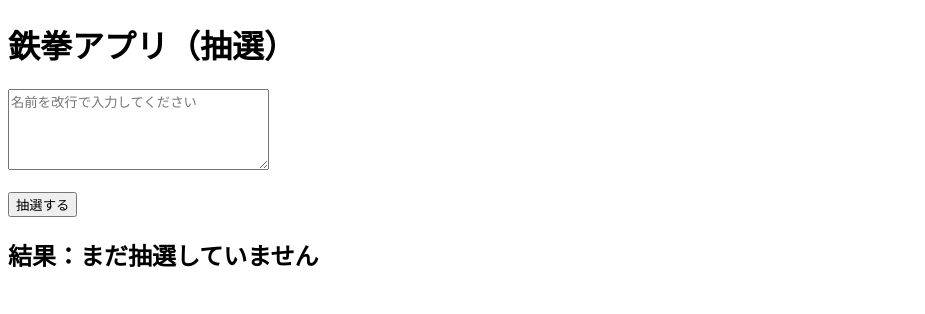
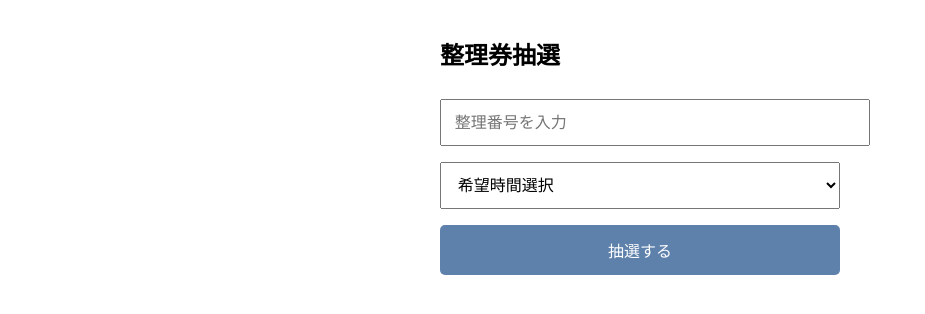
Before and after one commit to ANYUfuku/tekken-app, a plain HTML site: page index.html in a window 1280 px wide. Shown: the whole page, without its empty margins (0-925 px from the left). Drawn offline with Linux system fonts and the light colour scheme.

Commit message:
Add files via upload

```diff
--- a/index.html
+++ b/index.html
@@ -1,26 +1,51 @@
 <!DOCTYPE html>
 <html lang="ja">
-<head>
-  <meta charset="UTF-8" />
-  <title>鉄拳アプリ（抽選）</title>
+<head><meta charset="UTF-8"><meta name="viewport" content="width=device-width,initial-scale=1.0">
+<title>整理券抽選</title>
+<style>
+ body{font-family:sans-serif;padding:1rem;max-width:400px;margin:auto;}
+ input,select,button{width:100%;padding:0.8rem;margin:0.5rem 0;font-size:1rem;}
+ button{background:#5e81ac;color:#fff;border:none;border-radius:5px;}
+ .result{padding:1rem;border-radius:5px;margin-top:1rem;}
+ .win{background:#a3be8c;color:#2e3440;}
+ .lose{background:#bf616a;color:#fff;}
+</style>
 </head>
 <body>
-  <h1>鉄拳アプリ（抽選）</h1>
-  <textarea id="names" rows="5" cols="30" placeholder="名前を改行で入力してください"></textarea><br><br>
-  <button onclick="draw()">抽選する</button>
-  <h2 id="result">結果：まだ抽選していません</h2>
+<h2>整理券抽選</h2>
+<input id="id" placeholder="整理番号を入力">
+<select id="hope">
+ <option value="">希望時間選択</option>
+ <!-- 希望時間は30分単位 -->
+ <option>10:00</option><option>10:30</option><option>11:00</option><option>11:30</option><option>12:00</option>
+</select>
+<button onclick="submitDraw()">抽選する</button>
+<div id="msg"></div>
+<script>
+const URL = 'https://script.google.com/macros/s/AKfycbzeUt6wcfOAwVJd-mMqh_78Z1mEz8wk4do8Xk4W4fiNpp2fTwJWYc8aDaPrOqUrq4sQ/exec';
 
-  <script>
-    function draw() {
-      const raw = document.getElementById("names").value.trim();
-      const list = raw.split("\n").filter(name => name !== "");
-      if (list.length === 0) {
-        alert("名前を入力してください！");
-        return;
-      }
-      const winner = list[Math.floor(Math.random() * list.length)];
-      document.getElementById("result").innerText = `結果：${winner}さんが当選！`;
+async function submitDraw(){
+  const id = document.getElementById('id').value.trim();
+  const hope = document.getElementById('hope').value;
+  if(!id || !hope){ alert('番号と希望時間を入力してください'); return; }
+  const res = await fetch(URL, {
+    method:'POST',
+    headers:{'Content-Type':'application/x-www-form-urlencoded'},
+    body:`id=${encodeURIComponent(id)}&hope=${encodeURIComponent(hope)}`
+  });
+  const data = await res.json();
+  const el = document.getElementById('msg');
+  el.className='result ' + (data.win ? 'win' : 'lose');
+  if(data.win){
+    if(data.assign){
+      el.innerText = `当選！案内時間：${data.assign}`;
+    } else {
+      el.innerText = '当選しましたが、希望枠は満席です。繰り上げを待機中';
     }
-  </script>
+  } else {
+    el.innerText = '残念ながらハズレでした…';
+  }
+}
+</script>
 </body>
 </html>
```
